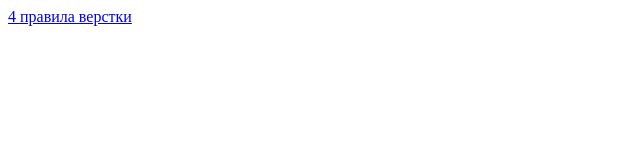
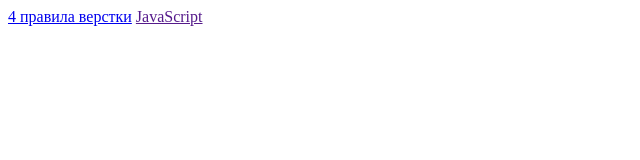
Before and after one commit to Nosovitsi/yandex, a plain HTML site: page index.html in a window 1280 px wide. Shown: the full height of the page, 0-640 px from the left. Drawn offline with Linux system fonts and the light colour scheme.

Commit message:
Starting new JS project

```diff
--- a/index.html
+++ b/index.html
@@ -10,6 +10,7 @@
 
 <body>
     <a href="/rules/four-rouls.html">4 правила верстки</a>
+    <a href="">JavaScript</a>
 
 </body>
 
```
